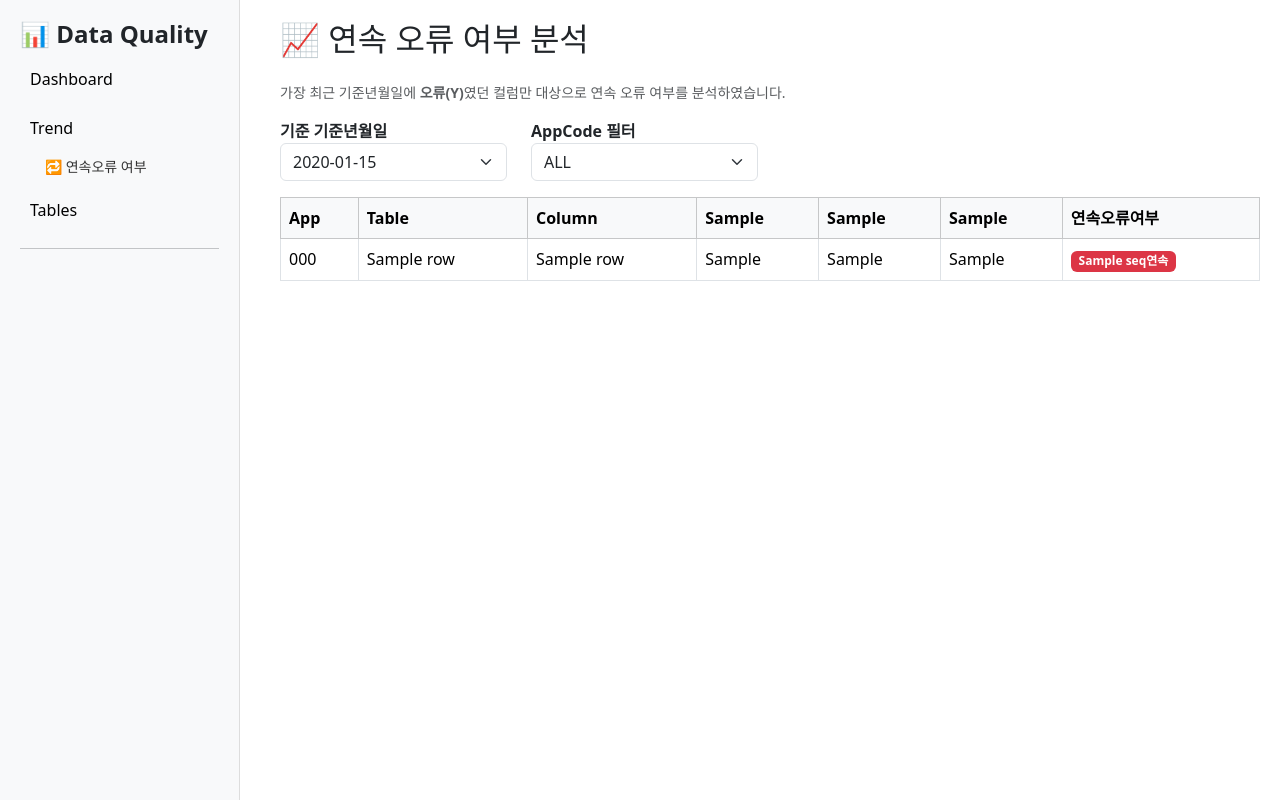
After one commit to easyseop/data-quality-dashboard, a Flask app: template app/templates/trend_seq.html in a window 1280 px wide. The commit adds this page. Run offline with Flask 2, Linux system fonts and the light colour scheme; the template is opened without the code that fills it: most values are stand-ins (such as "Sample title", 1, 10 or a date in 2020).

Commit message:
Trend/seq : 연속오류 적용

```diff
--- a/app/app.py
+++ b/app/app.py
@@ -111,12 +111,125 @@ def dashboard():
     )
 
 
-
-
-# ===================== Trend ( /trend ) - 준비용 ===================== #
+# ===================== Trend Main ===================== #
 @app.route("/trend")
 def trend():
     return render_template("trend.html")
+
+
+# =====================  /trend/seq 연속오류 분석  ===================== #
+@app.route("/trend/seq")
+def trend_view():
+    page = int(request.args.get("page", 1))
+    per_page = 10
+    selected_app = request.args.get("app", "ALL")
+
+    conn = get_connection()
+    cur = conn.cursor()
+
+    # 기준년월일 목록 (최신일자 목록)
+    cur.execute("""
+        SELECT DISTINCT 기준년월일
+        FROM DQ_MF_ASSERTION_LIST
+        ORDER BY 기준년월일 DESC
+    """)
+    date_list = [row["기준년월일"] for row in cur.fetchall()]
+
+    # 선택 기준일
+    selected_base = request.args.get("base", date_list[0])
+
+    # 선택 기준일 기준으로 d1,d2,d3 추출
+    base_index = date_list.index(selected_base)
+    d1 = date_list[base_index]
+    d2 = date_list[base_index + 1] if base_index + 1 < len(date_list) else None
+    d3 = date_list[base_index + 2] if base_index + 2 < len(date_list) else None
+
+    # AppCode 목록
+    cur.execute("SELECT DISTINCT 어플리케이션코드 FROM DQ_MF_ASSERTION_LIST ORDER BY 1")
+    app_list = [row["어플리케이션코드"] for row in cur.fetchall()]
+
+    # 연속오류 SQL
+    app_sql = "" if selected_app == "ALL" else f"AND A.어플리케이션코드='{selected_app}'"
+
+    sql = f"""
+        WITH recent_only AS (
+            SELECT A.어플리케이션코드 AS app_code, A.테이블명 AS table_name, A.컬럼명 AS column_name
+            FROM DQ_MF_ASSERTION_LIST A
+            JOIN (
+                SELECT 기준년월일, 서버코드, 테이블명, 컬럼명, 오류여부 FROM DQ_MF_INST_RESULT
+                UNION ALL
+                SELECT 기준년월일, 서버코드, 테이블명, 컬럼명, 오류여부 FROM DQ_MF_DATE_RESULT
+                UNION ALL
+                SELECT 기준년월일, 서버코드, 테이블명, 컬럼명, 오류여부 FROM DQ_MF_LIST_RESULT
+            ) R
+            ON A.기준년월일 = R.기준년월일
+            AND A.서버코드 = R.서버코드
+            AND A.테이블명 = R.테이블명
+            AND A.컬럼명 = R.컬럼명
+            WHERE R.기준년월일='{d1}' AND R.오류여부='Y'
+            {app_sql}
+        ),
+        merged AS (
+            SELECT 기준년월일, 테이블명, 컬럼명, 오류여부
+            FROM (
+                SELECT 기준년월일, 테이블명, 컬럼명, 오류여부 FROM DQ_MF_INST_RESULT
+                UNION ALL
+                SELECT 기준년월일, 테이블명, 컬럼명, 오류여부 FROM DQ_MF_DATE_RESULT
+                UNION ALL
+                SELECT 기준년월일, 테이블명, 컬럼명, 오류여부 FROM DQ_MF_LIST_RESULT
+            ) X
+            WHERE 기준년월일 IN ('{d1}' {f",'{d2}'" if d2 else ""} {f",'{d3}'" if d3 else ""})
+        )
+        SELECT r.app_code, r.table_name, r.column_name,
+            MAX(CASE WHEN m.기준년월일='{d1}' THEN m.오류여부 END) AS d1,
+            MAX(CASE WHEN m.기준년월일='{d2}' THEN m.오류여부 END) AS d2,
+            MAX(CASE WHEN m.기준년월일='{d3}' THEN m.오류여부 END) AS d3
+        FROM recent_only r
+        LEFT JOIN merged m
+        ON r.table_name=m.테이블명 AND r.column_name=m.컬럼명
+        GROUP BY r.app_code, r.table_name, r.column_name
+    """
+
+    cur.execute(sql)
+    result = cur.fetchall()
+
+    rows = []
+    for r in result:
+        seq = 1
+        if r["d1"] == "Y" and r["d2"] == "Y":
+            seq = 2
+            if r["d3"] == "Y":
+                seq = 3
+
+        if seq == 1 and (r["d2"] != "Y"):
+            error_type = "신규오류"
+        else:
+            error_type = "연속오류"
+
+        rows.append({**r, "seq": seq, "error_type": error_type})
+
+    rows = sorted(rows, key=lambda x: (x["seq"], x["error_type"] == "신규오류"), reverse=True)
+
+    # Paging
+    total = len(rows)
+    total_pages = (total + per_page - 1) // per_page
+    rows = rows[(page - 1) * per_page : page * per_page]
+
+    cur.close()
+    conn.close()
+
+    return render_template(
+        "trend_seq.html",
+        rows=rows,
+        date_list=date_list,
+        selected_base=selected_base,
+        selected_app=selected_app,
+        total_pages=total_pages,
+        page=page,
+        d1=d1, d2=d2, d3=d3,
+        app_list=app_list
+    )
+
 
 
 # ===================== 2) Tables ( /tables ) ===================== #
--- a/app/templates/layout.html
+++ b/app/templates/layout.html
@@ -7,34 +7,53 @@
     <link href="https://cdn.jsdelivr.net/npm/bootstrap@5.3.2/dist/css/bootstrap.min.css" rel="stylesheet">
 
     <!-- jQuery & Bootstrap JS -->
-    <script src="https://code.jquery.com/jquery-3.6.0.min.js"></script>     <!-- 위치 변경: head 로 이동 -->
+    <script src="https://code.jquery.com/jquery-3.6.0.min.js"></script>
     <script src="https://cdn.jsdelivr.net/npm/bootstrap@5.3.0/dist/js/bootstrap.bundle.min.js"></script>
 
     <style>
         body { margin: 0; padding: 0; }
         .sidebar {
-            width: 220px; height: 100vh;
+            width: 240px; height: 100vh;
             position: fixed; left: 0; top: 0;
-            background: #f1f1f1; padding: 20px;
+            background: #f8f9fa; padding: 20px;
+            border-right: 1px solid #ddd;
         }
-        .content { margin-left: 240px; padding: 20px; }
+        .content { margin-left: 260px; padding: 20px; }
+
         .sidebar a {
             display: block; padding: 10px; margin-bottom: 5px;
             text-decoration: none; color: black; border-radius: 5px;
         }
-        .sidebar a:hover { background-color: #ddd; }
+        .sidebar a:hover { background-color: #e5e5e5; }
+
+        /* --- Trend 하위 메뉴 스타일 --- */
+        .submenu {
+            margin-left: 15px;
+            margin-top: -5px;
+        }
+        .submenu a {
+            font-size: 14px;
+            padding: 6px 10px;
+            color: #333;
+        }
     </style>
 </head>
 <body>
 
 <div class="sidebar">
     <h4><b>📊 Data Quality</b></h4>
+
     <a href="/">Dashboard</a>
+
+    <!-- Trend Main -->
     <a href="/trend">Trend</a>
-    <a href="/tables"><b>Tables</b></a>
+    <div class="submenu">
+        <a href="/trend/seq">🔁 연속오류 여부</a>
+    </div>
+
+    <a href="/tables">Tables</a>
 
     <hr>
-
 </div>
 
 <div class="content">
--- /dev/null
+++ b/app/templates/trend_seq.html
@@ -0,0 +1,74 @@
+{% extends "layout.html" %}
+{% block content %}
+
+<h2 class="mb-4">📈 연속 오류 여부 분석</h2>
+
+<p class="text-muted small">
+가장 최근 기준년월일에 <b>오류(Y)</b>였던 컬럼만 대상으로 연속 오류 여부를 분석하였습니다.
+</p>
+
+<form method="get" action="/trend/seq" class="row mb-3">
+    <div class="col-md-3">
+        <label><b>기준 기준년월일</b></label>
+        <select name="base" class="form-select" onchange="this.form.submit()">
+            {% for d in date_list %}
+            <option value="{{ d }}" {% if d == selected_base %}selected{% endif %}>{{ d }}</option>
+            {% endfor %}
+        </select>
+    </div>
+
+    <div class="col-md-3">
+        <label><b>AppCode 필터</b></label>
+        <select name="app" class="form-select" onchange="this.form.submit()">
+            <option value="ALL" {% if selected_app == "ALL" %}selected{% endif %}>ALL</option>
+            {% for app in app_list %}
+            <option value="{{ app }}" {% if selected_app == app %}selected{% endif %}>{{ app }}</option>
+            {% endfor %}
+        </select>
+    </div>
+</form>
+
+<table class="table table-bordered table-hover align-middle">
+    <thead class="table-light">
+        <tr>
+            <th>App</th>
+            <th>Table</th>
+            <th>Column</th>
+            <th>{{ d1 }}</th>
+            <th>{{ d2 if d2 else "-" }}</th>
+            <th>{{ d3 if d3 else "-" }}</th>
+            <th>연속오류여부</th>
+        </tr>
+    </thead>
+    <tbody>
+    {% for r in rows %}
+        <tr>
+            <td>{{ r.app_code }}</td>
+            <td>{{ r.table_name }}</td>
+            <td>{{ r.column_name }}</td>
+            <td>{{ r.d1 or "-" }}</td>
+            <td>{{ r.d2 or "-" }}</td>
+            <td>{{ r.d3 or "-" }}</td>
+            <td>
+                {% if r.error_type == "신규오류" %}
+                    <span class="badge bg-primary">신규</span>
+                {% else %}
+                    <span class="badge bg-danger">{{ r.seq }}연속</span>
+                {% endif %}
+            </td>
+        </tr>
+    {% endfor %}
+    </tbody>
+</table>
+
+<nav>
+    <ul class="pagination justify-content-center">
+        {% for p in range(1, total_pages + 1) %}
+        <li class="page-item {% if p == page %}active{% endif %}">
+            <a class="page-link" href="?page={{ p }}&base={{ selected_base }}&app={{ selected_app }}">{{ p }}</a>
+        </li>
+        {% endfor %}
+    </ul>
+</nav>
+
+{% endblock %}
```
